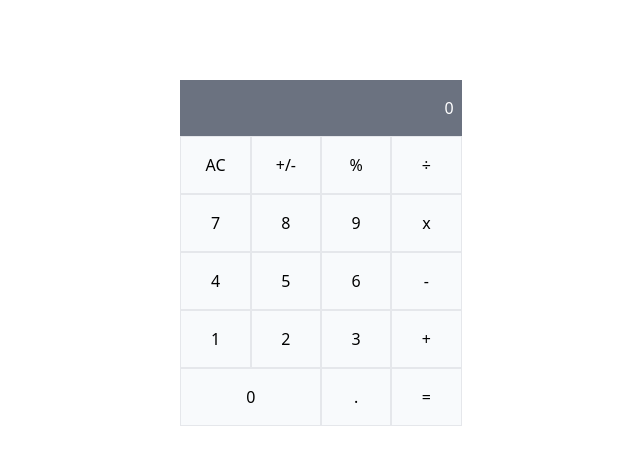
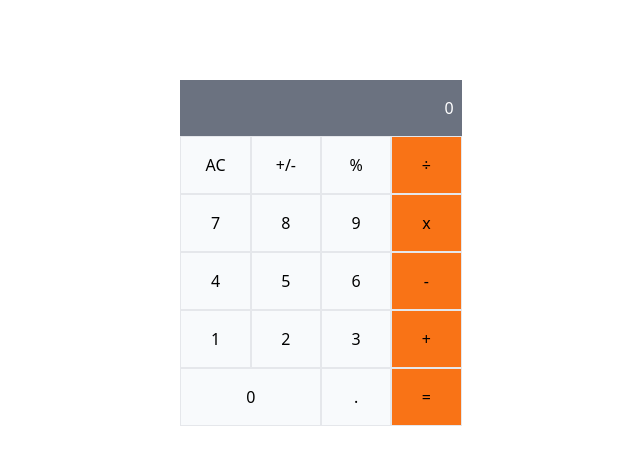
Before and after one commit to williamrolando88/math-magicians, a React (Create React App) app: page / in a window 1280 px wide. Shown: the top 464 px of the page, without its empty margins (319-959 px from the left). Built offline with nearby package versions, Linux system fonts and the light colour scheme.

Commit message:
Add hover and active style

```diff
--- a/src/components/Button.jsx
+++ b/src/components/Button.jsx
@@ -1,19 +1,19 @@
 import React from 'react';
 
 const Button = (props) => {
-  const { name, index, onClick } = props;
+  const { name, onClick } = props;
 
   const validateName = (name) => {
     return ['÷', 'x', '-', '+', '='].includes(name);
   };
 
   const getClases = (name) => {
-    let classes = 'py-4 px-6 border bg-slate-50';
+    let classes = 'py-4 px-6 border active:text-white';
     if (validateName(name)) {
       console.log(name);
-      classes += ' bg-orange-500';
+      classes += ' bg-orange-500 hover:bg-orange-400 active:bg-orange-900';
     } else {
-      classes += ' bg-slate-50';
+      classes += ' bg-slate-50 hover:bg-slate-200 active:bg-slate-500';
     }
     if (name === 0) {
       classes += ' col-span-2';
--- a/src/components/Calculator.jsx
+++ b/src/components/Calculator.jsx
@@ -21,9 +21,9 @@ export default class Calculator extends Component {
       '+/-',
       '%',
       '÷',
-      '7',
-      '8',
-      '9',
+      7,
+      8,
+      9,
       'x',
       4,
       5,
```
